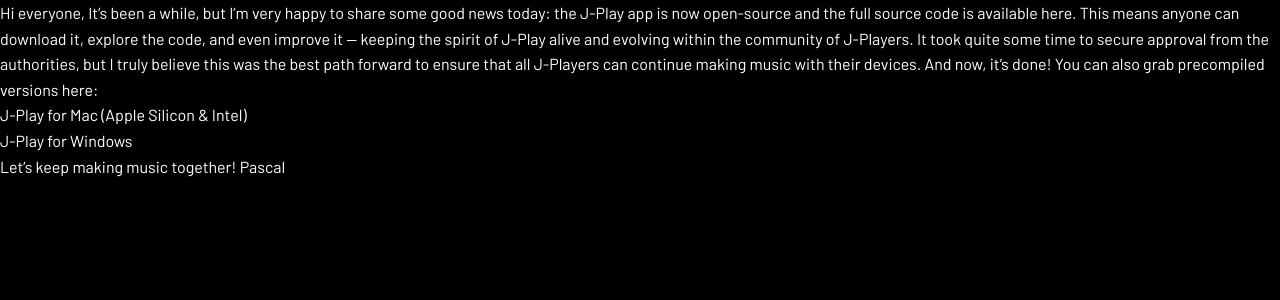
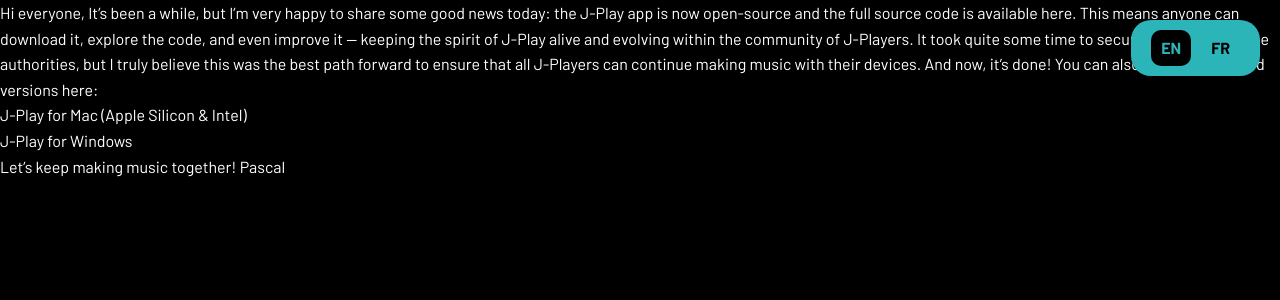
Before and after one commit to Pjoooo/jplay-website, a Jekyll site: the page built from _posts/2025-10-01-jplay.md, in a window 1280 px wide. Shown: the top 300 px of the page. Built offline with Jekyll 4.4.1, drawn with Linux system fonts in a browser that asks for light colours; our own code applies the rules of GitHub Pages for plain Markdown files.

Commit message:
Update default.html

```diff
--- a/_layouts/default.html
+++ b/_layouts/default.html
@@ -9,8 +9,6 @@
     <link rel="preconnect" href="https://fonts.gstatic.com" crossorigin>
     <link href="https://fonts.googleapis.com/css2?family=Barlow+Condensed:wght@400;500;700&family=Barlow:wght@400;500;700&display=swap" rel="stylesheet">
     <link rel="stylesheet" href="{{ site.baseurl }}/assets/css/style.css">
-    <link rel="icon" type="image/png" href="{{ site.baseurl }}/assets/logo.png">
-
     <style>
         .lang-switcher {
             position: fixed;
@@ -35,10 +33,20 @@
             border-radius: 10px;
         }
     </style>
-
-
 </head>
 <body>
+    {% if page.lang == 'fr' %}
+    <div class="lang-switcher">
+        <a href="{{ site.baseurl }}/index.html">EN</a>
+        <a href="{{ site.baseurl }}/index-fr.html" class="active">FR</a>
+    </div>
+    {% else %}
+    <div class="lang-switcher">
+        <a href="{{ site.baseurl }}/index.html" class="active">EN</a>
+        <a href="{{ site.baseurl }}/index-fr.html">FR</a>
+    </div>
+    {% endif %}
+
     {{ content }}
 </body>
 </html>
```
Lines whose indentation alone changed are shown as unchanged.
